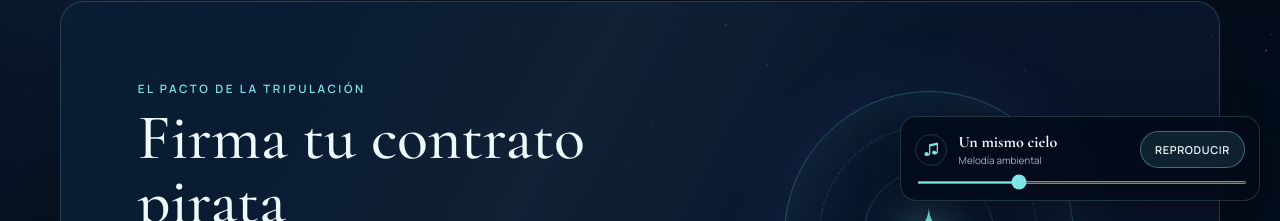
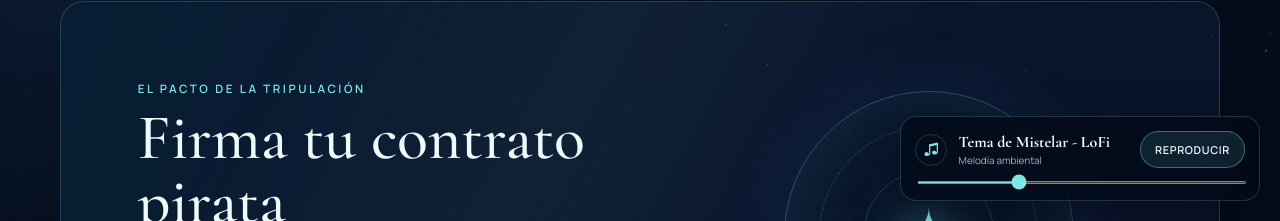
Before and after one commit to alvordsai/dnd_web, a Jekyll site: the page built from index.html, in a window 1280 px wide and 900 px high, scrolled down 554 px. Shown: the part 679-900 px from the top of the window. Built offline with Jekyll 4.4.1, drawn with Linux system fonts in a browser that asks for light colours.

Commit message:
Uploaded music theme

```diff
--- a/_includes/music-player.html
+++ b/_includes/music-player.html
@@ -2,7 +2,7 @@
     <div class="music-copy">
         <span aria-hidden="true">♫</span>
         <div>
-            <strong>Un mismo cielo</strong>
+            <strong>Tema de Mistelar - LoFi</strong>
             <p id="music-status" role="status">Activa JavaScript para escuchar la melodía.</p>
         </div>
     </div>
```
Also changed, not shown: 1 other file.
